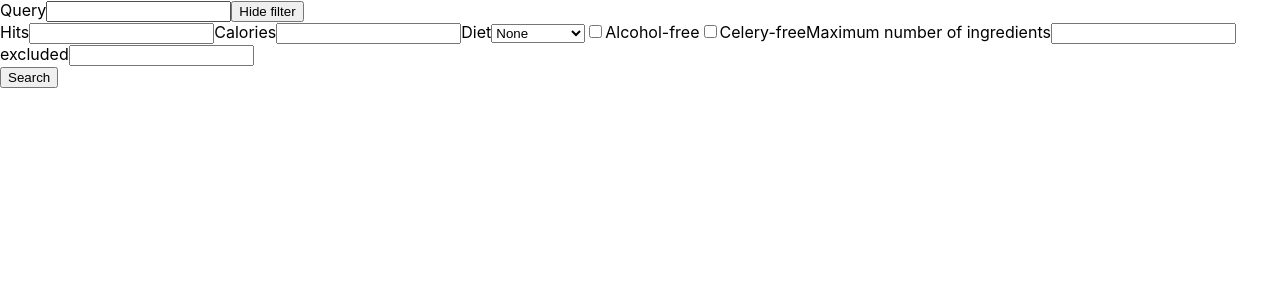
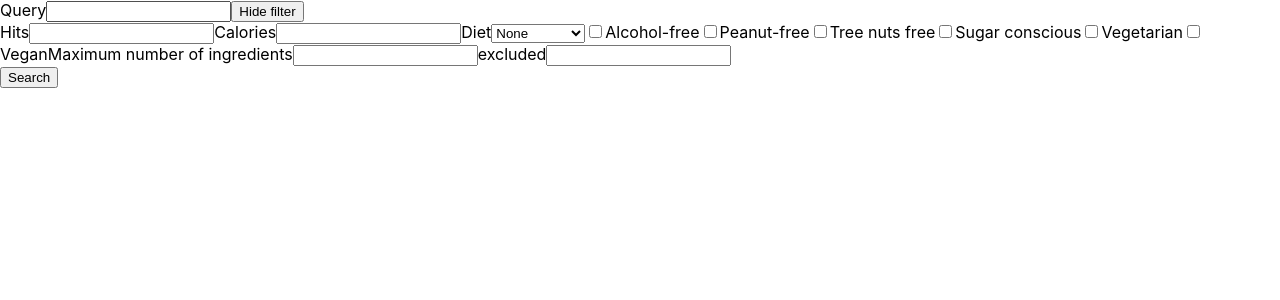
Before and after one commit to kamilSowaLiane/Recipe-app-React, a React (Create React App) app: page / in a window 1280 px wide. Both pictures are taken after a click on the button "Show filter". Shown: the top 300 px of the page. Built offline with nearby package versions, Linux system fonts and the light colour scheme.

Commit message:
Filter form #2

```diff
--- a/src/App.js
+++ b/src/App.js
@@ -15,7 +15,6 @@ function App() {
     const recipeName = e.target.elements.recipeName.value
     var url = `https://api.edamam.com/search?q=${recipeName}&app_id=${APP_ID}&app_key=${APP_KEY}`
 
-    console.log(e.target.elements.health[1])
     if (e.target.elements.hits.value.length > 0 && e.target.elements.hits.value < 100) {
       const hits = e.target.elements.hits.value
       url += `&from=0&to=${hits}`
--- a/src/components/Form.js
+++ b/src/components/Form.js
@@ -43,12 +43,28 @@ const Form = ({ getRecipes }) => {
                     </select>
                 </label>
                 <label>
-                    <input type="checkbox"  id='0' value='alcohol-free' name='health'/>
+                    <input type="checkbox" value='alcohol-free' name='health'/>
                     Alcohol-free
                 </label>
                 <label>
-                    <input type="checkbox"  id='1' value='celery-free' name='health'/>
-                    Celery-free
+                    <input type="checkbox" value='peanut-free' name='health'/>
+                    Peanut-free
+                </label>
+                <label>
+                    <input type="checkbox" value='tree-nut-free' name='health'/>
+                    Tree nuts free
+                </label>
+                <label>
+                    <input type="checkbox" value='sugar-conscious' name='health'/>
+                    Sugar conscious
+                </label>
+                <label>
+                    <input type="checkbox" value='vegetarian' name='health'/>
+                    Vegetarian
+                </label>
+                <label>
+                    <input type="checkbox" value='vegan' name='health'/>
+                    Vegan
                 </label>
                 <label>
                     Maximum number of ingredients
```
